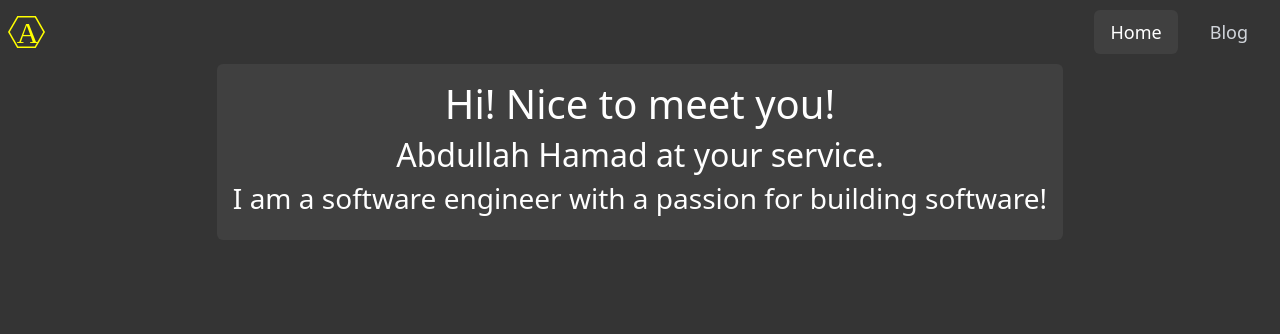
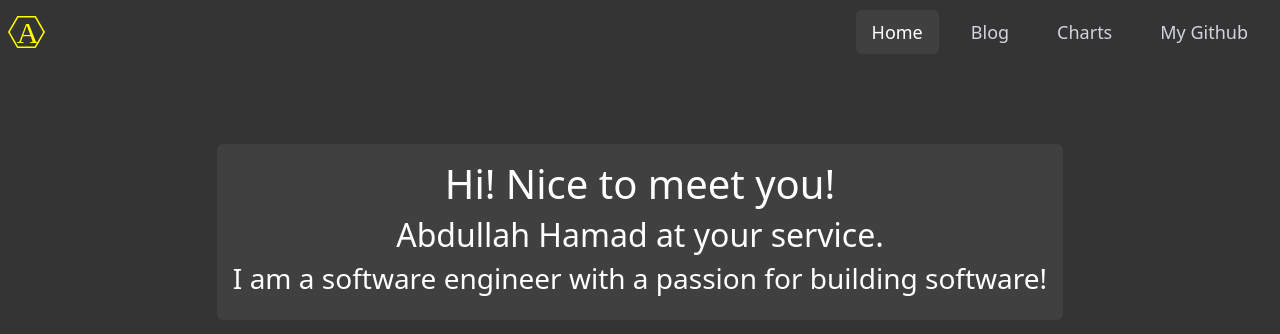
Before and after one commit to abdualdeen/personal-website, a React (Vite) app: page / in a window 1280 px wide. Shown: the top 334 px of the page. Built offline with nearby package versions, Linux system fonts and the light colour scheme; a web font is replaced by a local one.

Commit message:
started charts page and added github link

```diff
--- a/src/App.tsx
+++ b/src/App.tsx
@@ -5,7 +5,7 @@ function App() {
   return (
     <div className="App">
       <NavBar />
-      <div className="flex justify-center"> {/* this div exists only so the text div below can be centered. */}
+      <div className="flex justify-center mt-20"> {/* this div exists so the text div below can be centered. */}
         <div className="inline-block rounded-md bg-neutral-700 text-center text-xl text-white px-3 py-3">
           <h1>Hi! Nice to meet you!</h1>
           <h2>Abdullah Hamad at your service.</h2>
--- a/src/components/NavBar.tsx
+++ b/src/components/NavBar.tsx
@@ -4,6 +4,8 @@ import { Bars3Icon, BellIcon, XMarkIcon } from "@heroicons/react/24/outline";
 const navigationItems = [
   { name: "Home", href: "#", current: true },
   { name: "Blog", href: "#", current: false },
+  { name: "Charts", href: "#", current: false },
+  { name: "My Github", href: "https://github.com/ahamad2", current: false }
 ];
 
 function classNames(...classes: string[]) {
--- /dev/null
+++ b/src/pages/Charts.tsx
@@ -0,0 +1,3 @@
+export default function Charts() {
+    <h1>hello world!</h1>
+}
```
Also changed, not shown: 1 other file (tests, documents, lock files or other folders).
